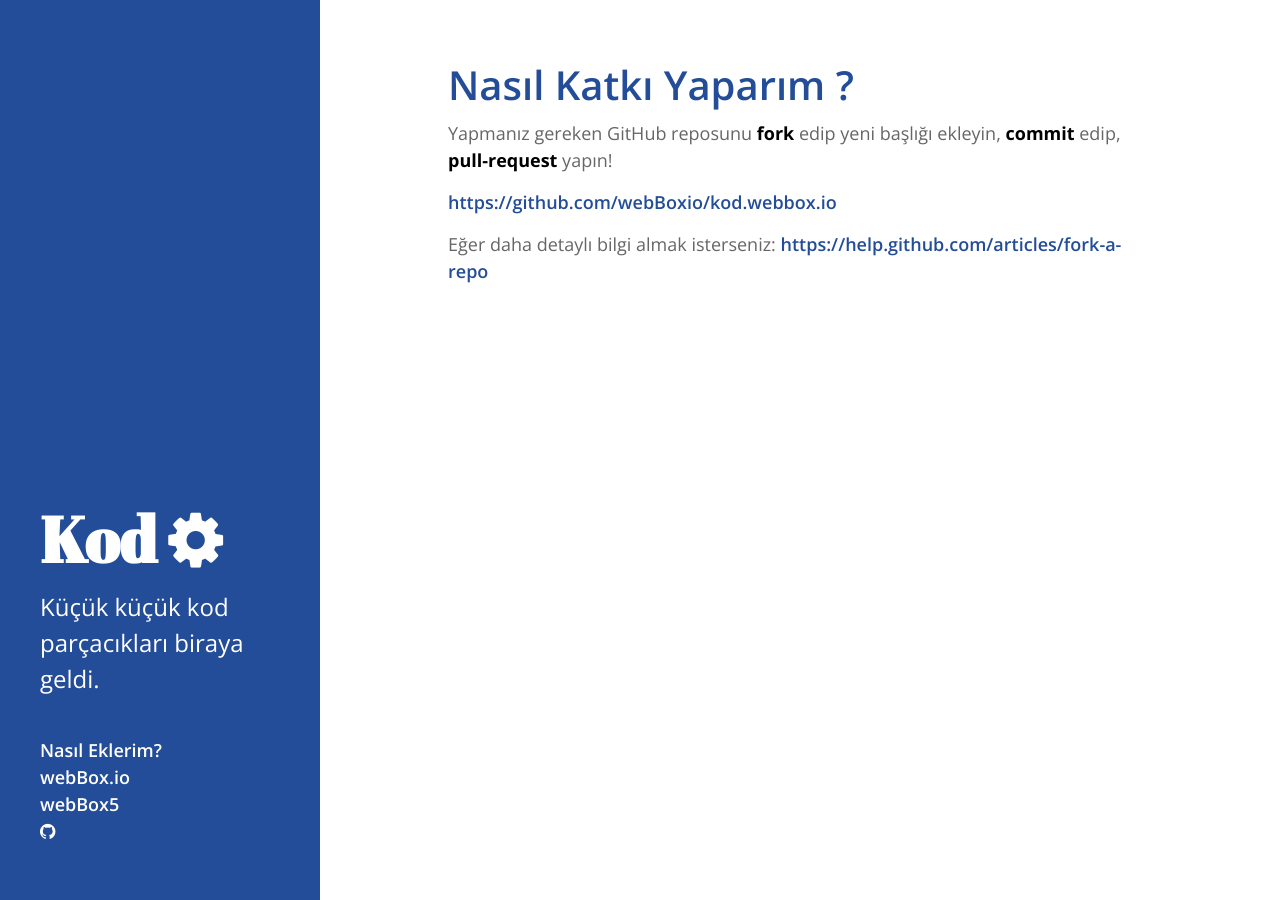
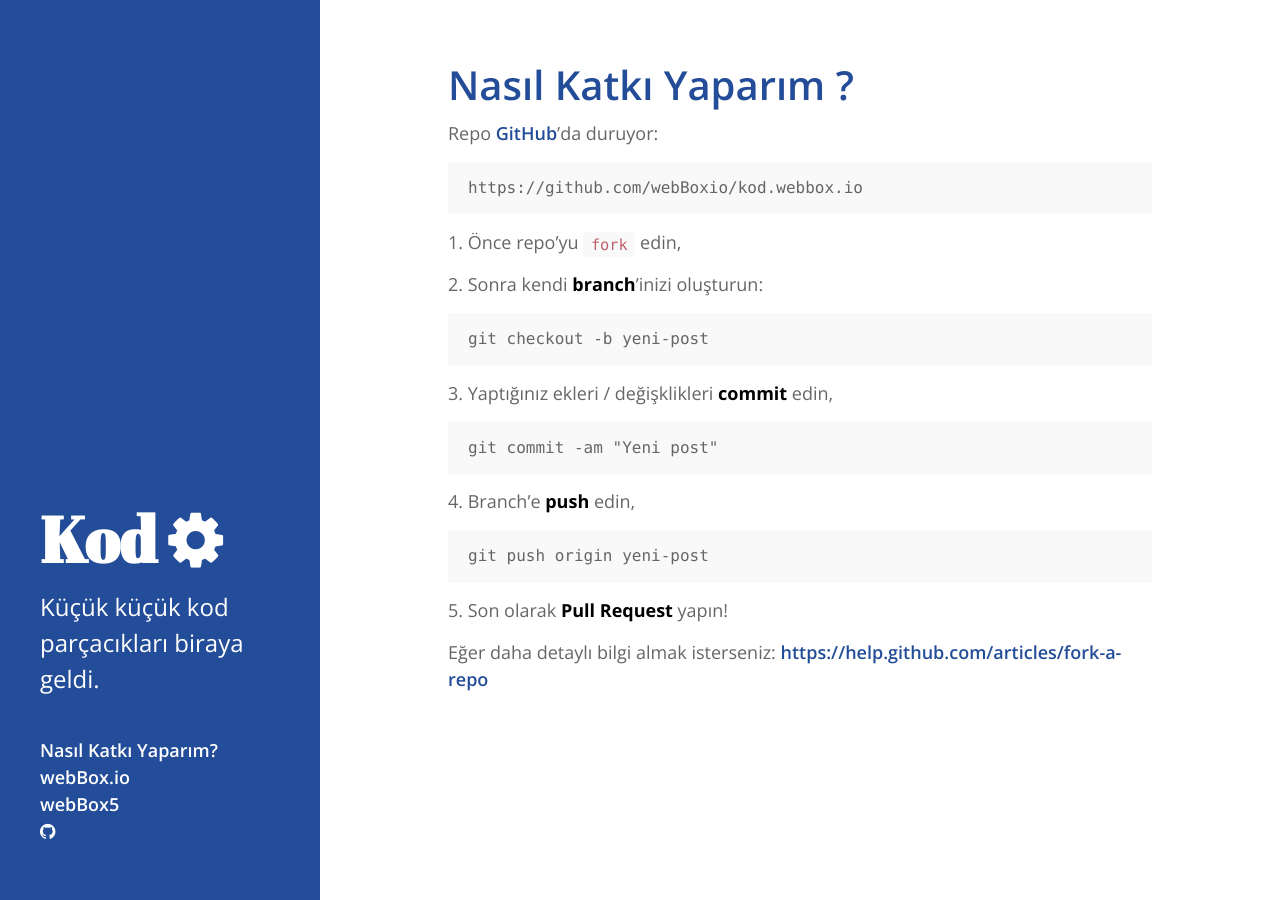
Before and after one commit to ramazantufekci/kod.webbox.io, a Jekyll site: the page built from nasil-katki-yaparim/index.html, in a window 1280 px wide. Built offline with Jekyll 4.4.1, drawn with Linux system fonts in a browser that asks for light colours; nearby versions of some CDN libraries; Markdown is read by kramdown in place of the engine named in the settings.

Commit message:
-how to contribute- page updated

```diff
--- a/_layouts/default.html
+++ b/_layouts/default.html
@@ -12,7 +12,7 @@
 
         <div class="colophon">
           <ul class="colophon-links">
-            <li><a href="/nasil-katki-yaparim/">Nasıl Eklerim?</a></li>
+            <li><a href="/nasil-katki-yaparim/">Nasıl Katkı Yaparım?</a></li>
             <li><a href="http://webbox.io">webBox.io</a></li>
             <li><a href="http://webbox5.webbox.io">webBox5</a></li>
             <li><a href="http://github.com/webboxio">{% fa_icon github %}</a></li>
--- a/nasil-katki-yaparim/index.html
+++ b/nasil-katki-yaparim/index.html
@@ -12,15 +12,42 @@ writer:
     <h1>Nasıl Katkı Yaparım ?</h1>
 
     <p>
-        Yapmanız gereken GitHub reposunu <strong>fork</strong> edip
-        yeni başlığı ekleyin, <strong>commit</strong> edip,
-        <strong>pull-request</strong> yapın!
+        Repo <a href="https://github.com/webBoxio/kod.webbox.io">GitHub</a>&rsquo;da duruyor:
+        <pre><code>https://github.com/webBoxio/kod.webbox.io</code></pre>
     </p>
+
     <p>
-        <a href="https://github.com/webBoxio/kod.webbox.io">https://github.com/webBoxio/kod.webbox.io</a>
+        1. Önce repo&rsquo;yu <code>fork</code> edin,
     </p>
+
+    <p>
+        2. Sonra kendi <strong>branch</strong>&rsquo;inizi oluşturun:
+    </p>
+    <div class="hightlight">
+        <pre><code class="language-bash" data-lang="bash">git checkout -b yeni-post</code></pre>
+    </div>
+
+    <p>
+        3. Yaptığınız ekleri / değişklikleri <strong>commit</strong> edin,
+    </p>
+    <div class="hightlight">
+        <pre><code class="language-bash" data-lang="bash">git commit -am "Yeni post"</code></pre>
+    </div>
+
+    <p>
+        4. Branch&rsquo;e <strong>push</strong> edin,
+    </p>
+    <div class="hightlight">
+        <pre><code class="language-bash" data-lang="bash">git push origin yeni-post</code></pre>
+    </div>
+
+    <p>
+        5. Son olarak <strong>Pull Request</strong> yapın!
+    </p>
+
     <p>
         Eğer daha detaylı bilgi almak isterseniz:
         <a href="https://help.github.com/articles/fork-a-repo">https://help.github.com/articles/fork-a-repo</a>
     </p>
+
 </div>
```
